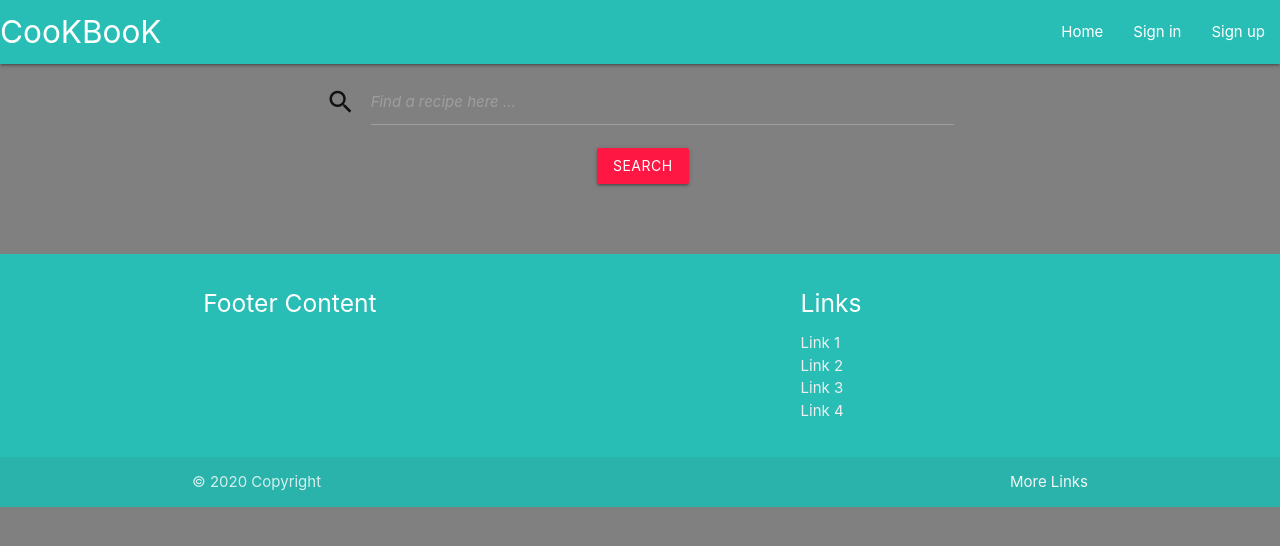
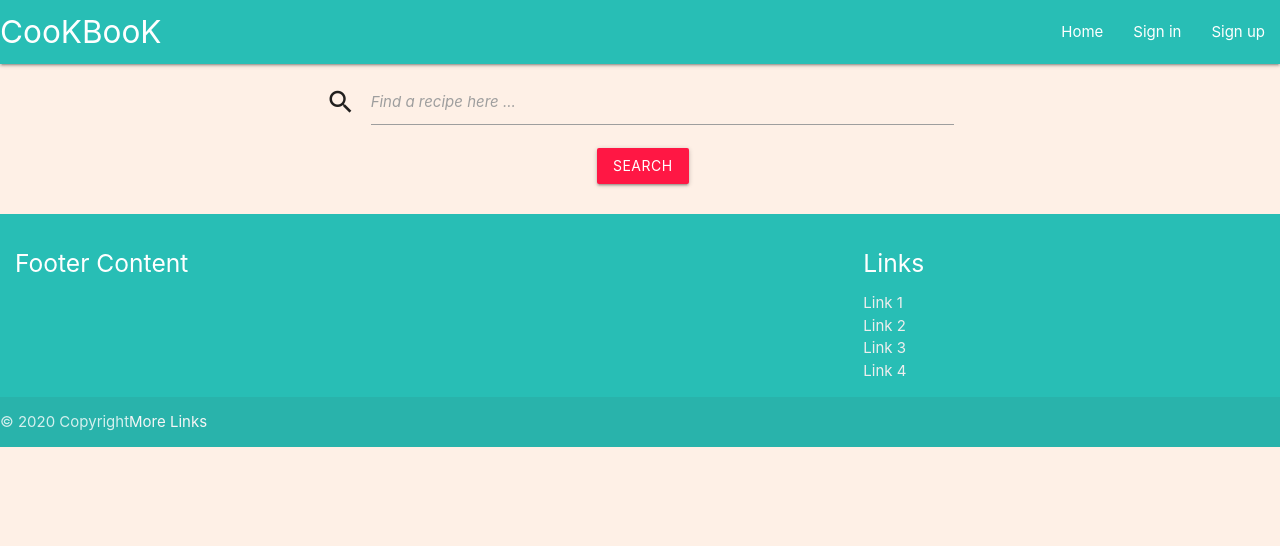
Before and after one commit to meghdadyazdi/cookbook, a Flask app: page / in a window 1280 px wide. Shown: the top 546 px of the page. Run offline with Flask 2, Linux system fonts and the light colour scheme; data that the repository does not hold is empty; some libraries are stand-ins or nearby versions.

Commit message:
add initial styling

```diff
--- a/static/css/style.css
+++ b/static/css/style.css
@@ -1,5 +1,5 @@
 body{
-    background-color: #808080
+    background-color: #fef0e6
 }
 .page-footer,
 nav,
@@ -18,4 +18,25 @@ nav,
 
 .sidenav li>a {
     color: #fff;
+    font-size: 25px;
+    font-weight: 500;
+    height: 48px;
+    line-height: 90px;
 }
+
+.container{
+    -webkit-box-shadow: 0px 0px 10px -4px rgba(0,0,0,0.75);
+-moz-box-shadow: 0px 0px 10px -4px rgba(0,0,0,0.75);
+box-shadow: 0px 0px 10px -4px rgba(0,0,0,0.75);
+    width: 80vw;
+}
+
+.row {
+    margin-left: 0.25rem;
+    margin-right: 0.25rem;
+    margin-bottom: 0;
+}
+
+.search_form{
+    background: url(static/img/photo_search.jpg) center center cover no-repeat fixed;
+}
--- a/templates/base.html
+++ b/templates/base.html
@@ -62,7 +62,7 @@
 {%endblock%}
 
 <footer class="page-footer">
-          <div class="container">
+          <div class="">
             <div class="row">
               <div class="col l6 s12">
                 <h5 class="white-text">Footer Content</h5>
@@ -80,7 +80,7 @@
             </div>
           </div>
           <div class="footer-copyright">
-            <div class="container">
+            <div class="">
             © 2020 Copyright
             <a class="grey-text text-lighten-4 right" href="#!">More Links</a>
             </div>
--- a/templates/find_recipe.html
+++ b/templates/find_recipe.html
@@ -12,7 +12,7 @@
 
 
 
-<form action="{{ url_for('search_recipe') }}" method="POST" class="col s3">
+<form action="{{ url_for('search_recipe') }}" method="POST" class="col s3 search_form">
 	<div class="row">
 		<div class="input-field col s6 push-s3">
 			<i class="material-icons prefix">search</i>
@@ -28,6 +28,7 @@
 </form>
 
 <section class="container">
+
 			{% for recipe in recipes %}
 			<div class="row">
 				<div class="input-field col s3">
@@ -35,10 +36,12 @@
                 </div>
 				<div class="input-field col s9">
 						{%if "{{recipe.recipe_meal}}"%}
-				<p> <strong>{{recipe.recipe_name}}:</strong>This food has <strong> {{recipe.recipe_energy}} </strong>
+						<p> <strong>{{recipe.recipe_name}}:</strong>This food has
+							<strong> {{recipe.recipe_energy}} </strong>
 							and is recomended for <strong>{{recipe.recipe_meal}}</strong></p>
 						{% else %}
-				<p><strong>{{recipe.recipe_name}}: </strong>This food has <strong>{{recipe.recipe_energy}} </strong> and
+						<p><strong>{{recipe.recipe_name}}: </strong>This food has
+							<strong>{{recipe.recipe_energy}} </strong> and
 							is recomended to have in any <strong>meals</strong></p>
 						{% endif %}
 				</div>
@@ -48,8 +51,8 @@
 				<!-- <iframe width="145" height="110" src="{{recipe.recipe_video}}"></iframe> -->
 				{% endif %}
 				<hr>
+
 	</div>
-
 	{% endfor %}
 </section>
 
```
Also changed, not shown: 1 other file. Lines whose indentation alone changed are shown as unchanged.
